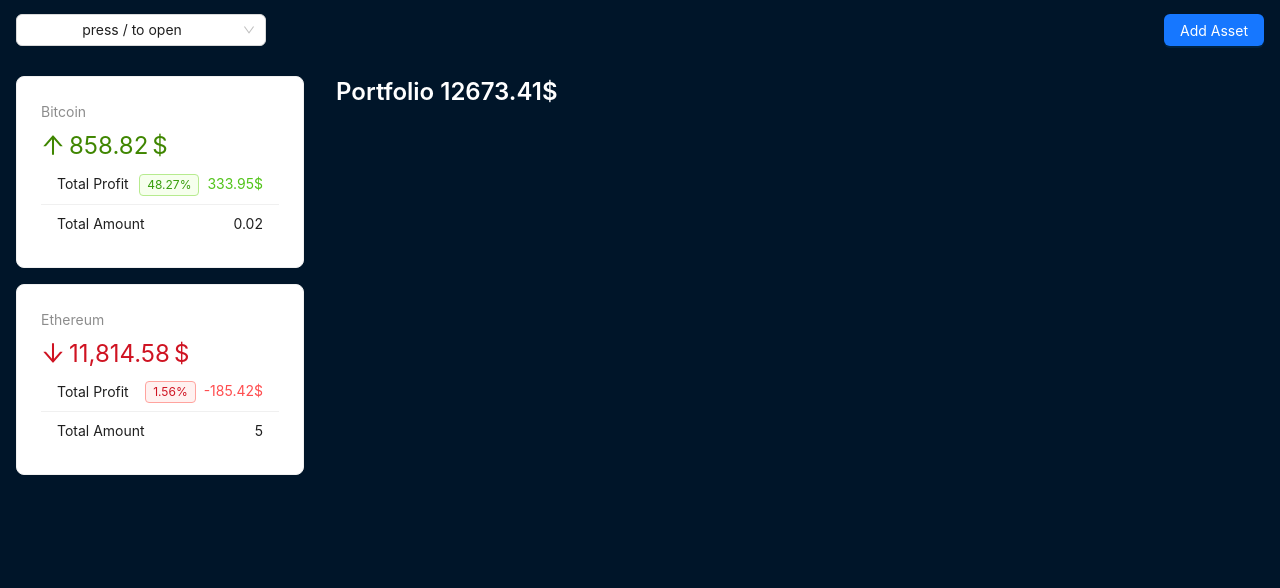
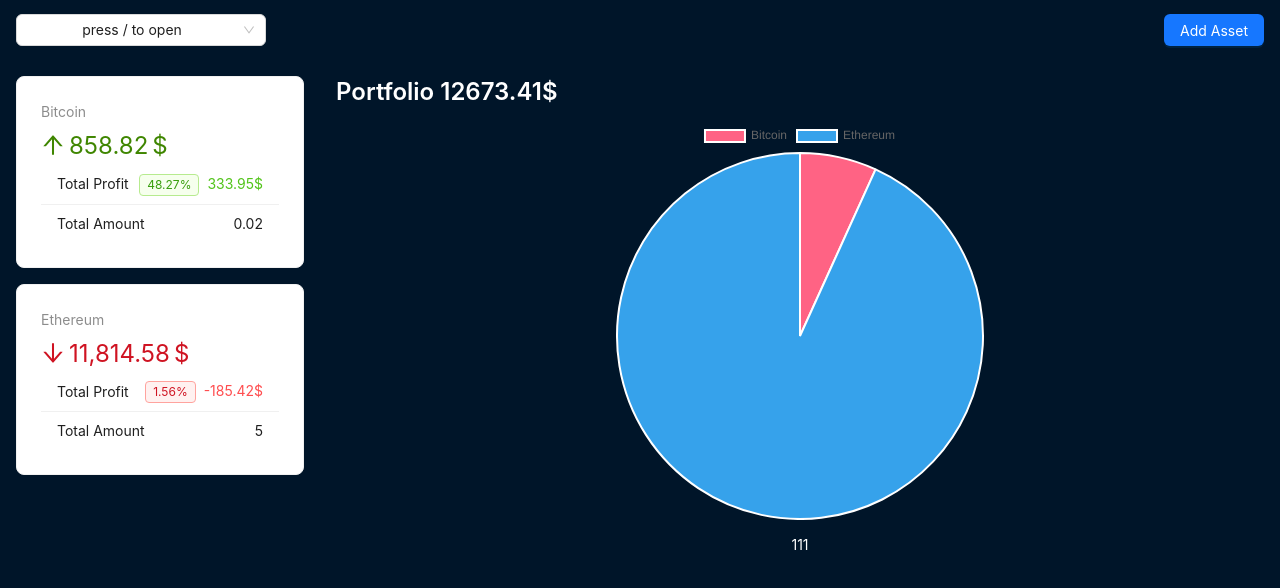
Before and after one commit to zxcviolence/crypto, a React (Vite) app: page / in a window 1280 px wide. Shown: the top 588 px of the page. Built offline with nearby package versions, Linux system fonts and the light colour scheme.

Commit message:
chartjs2,dinamic  graphics

```diff
--- a/package.json
+++ b/package.json
@@ -12,6 +12,7 @@
   "dependencies": {
     "antd": "^5.14.0",
     "react": "^18.2.0",
+    "react-chartjs-2": "^5.2.0",
     "react-dom": "^18.2.0"
   },
   "devDependencies": {
--- /dev/null
+++ b/src/components/AssetsTable.jsx
@@ -0,0 +1,9 @@
+import React from 'react';
+
+export const AssetsTable = () => {
+    return (
+        <div>
+            111
+        </div>
+    );
+};
--- a/src/components/Layout/AppContent/index.jsx
+++ b/src/components/Layout/AppContent/index.jsx
@@ -1,6 +1,8 @@
 import { Layout, Typography } from "antd";
 import { useCrypto } from "../../../hooks/useCrypto";
 import styles from "./content.module.scss";
+import { PortfolioChart } from "../../PortfolioChart";
+import { AssetsTable } from "../../AssetsTable";
 
 export const AppContent = () => {
   const { assets, crypto } = useCrypto();
@@ -20,6 +22,8 @@ export const AppContent = () => {
           .toFixed(2)}
         $
       </Typography.Title>
+      <PortfolioChart />
+      <AssetsTable />
     </Layout.Content>
   );
 };
--- /dev/null
+++ b/src/components/PortfolioChart.jsx
@@ -0,0 +1,40 @@
+import { Chart as ChartJS, ArcElement, Tooltip, Legend } from "chart.js";
+import { Pie } from "react-chartjs-2";
+import { useCrypto } from "../hooks/useCrypto";
+
+ChartJS.register(ArcElement, Tooltip, Legend);
+
+export const PortfolioChart = () => {
+  const { assets } = useCrypto();
+
+  const data = {
+    labels: assets.map(asset => asset.name),
+    datasets: [
+      {
+        label: "$",
+        data: assets.map(asset => asset.totalAmount),
+        backgroundColor: [
+          "rgba(255, 99, 132, 1)",
+          "rgba(54, 162, 235, 1)",
+          "rgba(255, 206, 86, 1)",
+          "rgba(75, 192, 192, 1)",
+          "rgba(153, 102, 255, 1)",
+          "rgba(255, 159, 64, 1)",
+        ],
+      },
+    ],
+  };
+
+  return (
+    <div
+      style={{
+        display: "flex",
+        marginBottom: "1rem",
+        justifyContent: "center",
+        height: 400,
+      }}
+    >
+      <Pie data={data} />
+    </div>
+  );
+};
--- a/src/context/cryptoContext.jsx
+++ b/src/context/cryptoContext.jsx
@@ -22,6 +22,7 @@ export const CryptoContextProvider = ({ children }) => {
         growPercent: percentDifference(asset.price, coin.price),
         totalAmount: asset.amount * coin.price,
         totalProfit: asset.amount * coin.price - asset.amount * asset.price,
+        name: coin.name,
         ...asset,
       };
     });
```
Also changed, not shown: 1 other file (tests, documents, lock files or other folders).
